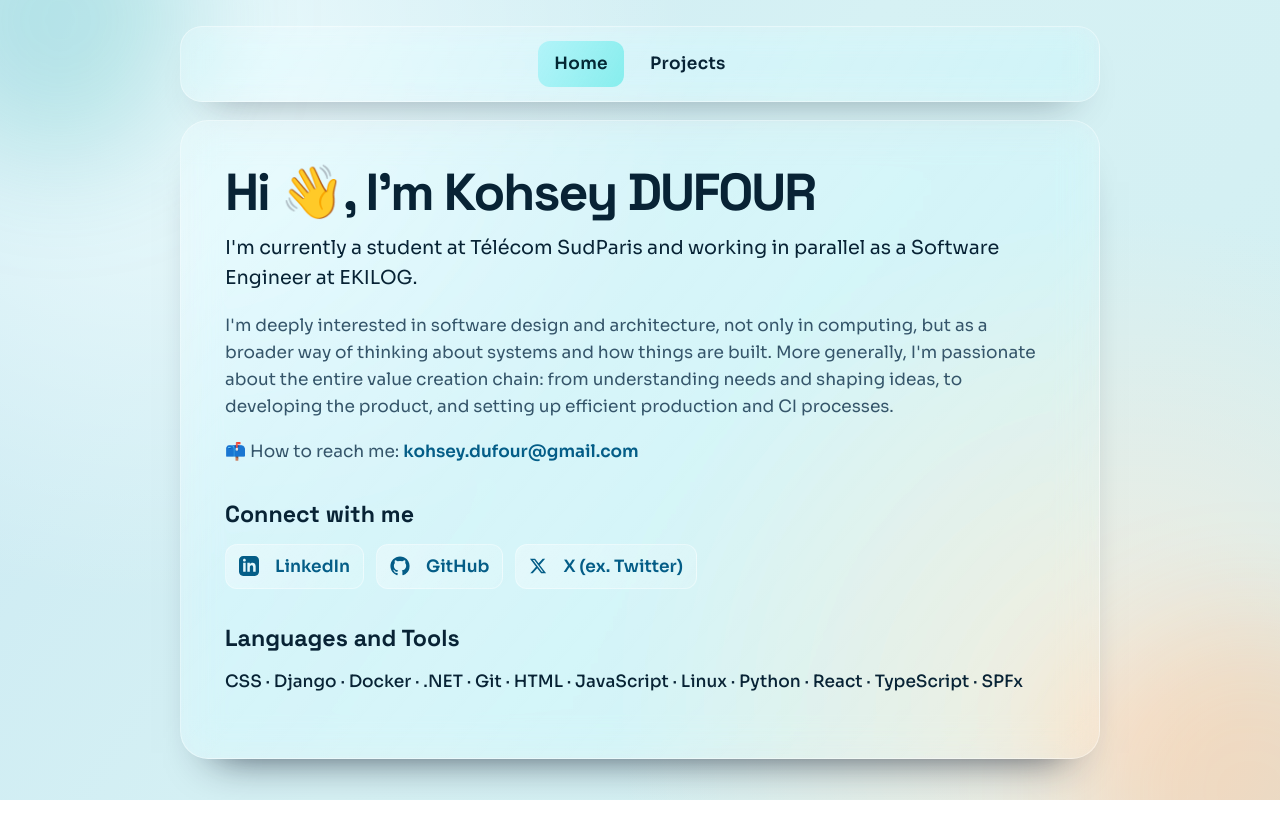
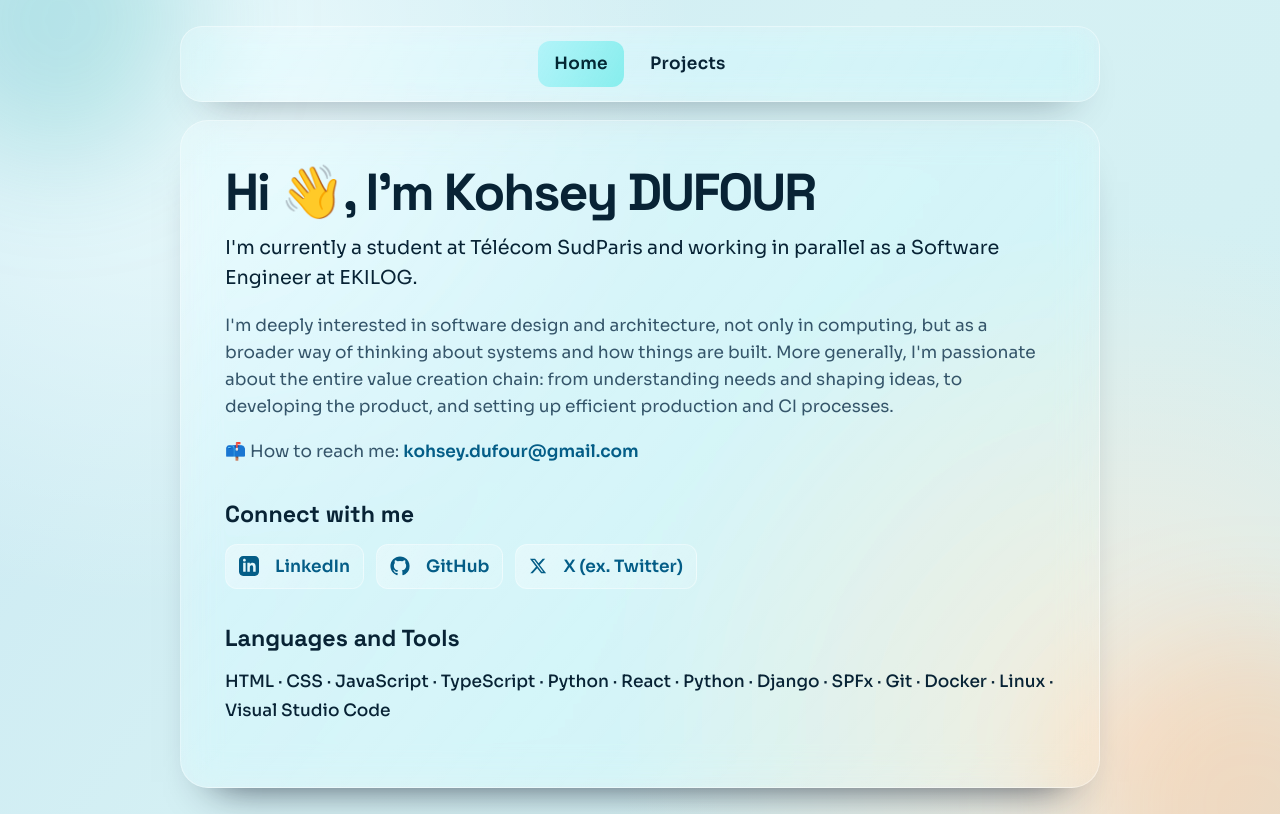
Before and after one commit to KohseyPower/portfolio, a React (Vite) app: page / in a window 1280 px wide. Built offline with nearby package versions, Linux system fonts and the light colour scheme.

Commit message:
fix: reorder skills

```diff
--- a/src/pages/Home.tsx
+++ b/src/pages/Home.tsx
@@ -78,8 +78,8 @@ export default function Home() {
       </Styled.SocialLinks>
       <Styled.Subtitle>Languages and Tools</Styled.Subtitle>
       <Styled.ToolsText>
-        CSS · Django · Docker · .NET · Git · HTML · JavaScript · Linux · Python
-        · React · TypeScript · SPFx
+        HTML · CSS · JavaScript · TypeScript · Python · React · Python · Django
+        · SPFx · Git · Docker · Linux · Visual Studio Code
       </Styled.ToolsText>
     </Styled.Section>
   );
```
